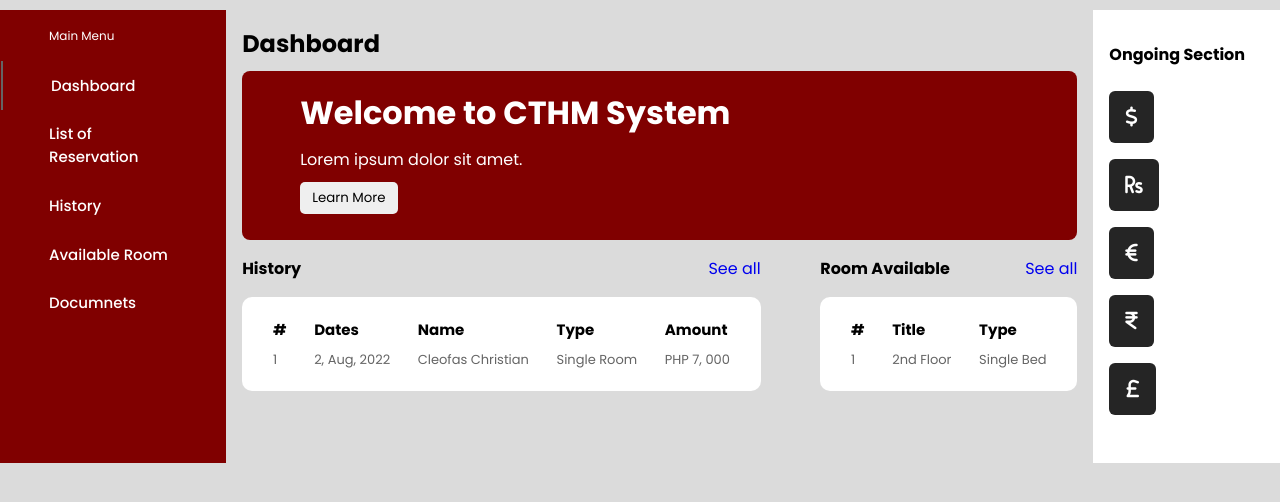
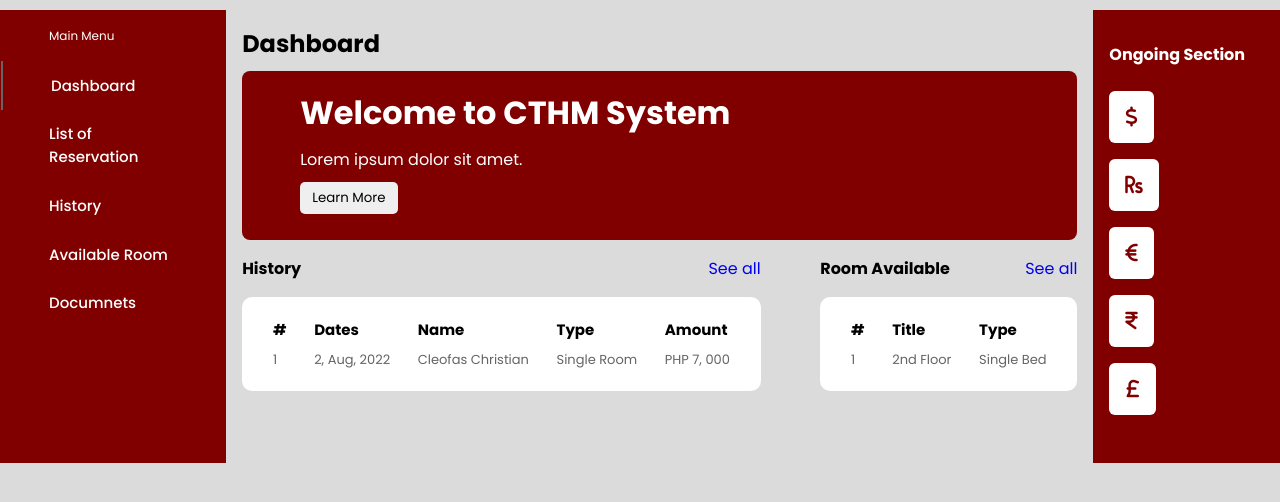
Before and after one commit to chrstncleofas/CTHM-MOCK-HOTEL-SYSTEM, a Django app: page /Dashboard/dashboard/ in a window 1280 px wide. Shown: the part 60-562 px from the top of the page. Run offline with Django 4.2, Linux system fonts and the light colour scheme.

Commit message:
fix the issue and errors in the system

```diff
--- a/static/css/dashboards.css
+++ b/static/css/dashboards.css
@@ -112,8 +112,8 @@ nav{
   font-size: 13px;
 }
 .side_navbar a:hover{
-  background: maroon;
-  color: #ffffff;
+  background-color: #ffffff;
+  color: maroon !important;
 }
 .side_navbar .active{
   border-left: 2px solid rgb(100, 100, 100);
@@ -175,10 +175,11 @@ table td{
 .sidebar{
   width: 15%;
   padding: 2rem 1rem;
-  background: #fff;
+  background-color: maroon;
 }
 .sidebar h4{
   margin-bottom: 1.5rem;
+  color: #ffffff;
 }
 .sidebar .balance{
   display: flex;
@@ -186,19 +187,19 @@ table td{
   margin-bottom: 1rem;
 }
 .balance .icon{
-  color: #fff;
+  color: maroon;
   font-size: 20px;
   border-radius: 6px;
   margin-right: 1rem;
   padding: 1rem;
-  background: rgb(37, 37, 37);
+  background: #ffffff;
 }
 .balance .info h5{
   font-size: 16px;
 }
 .balance .info span{
   font-size: 14px;
-  color: rgb(100, 100, 100);
+  color: maroon;
 }
 .balance .info i{
   margin-right: 2px;
```
